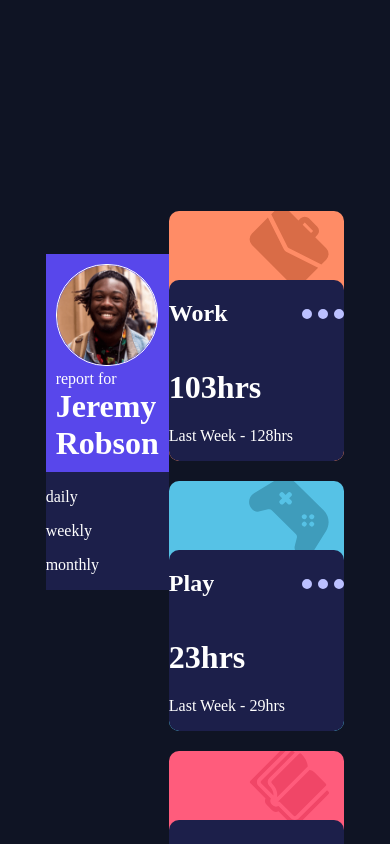
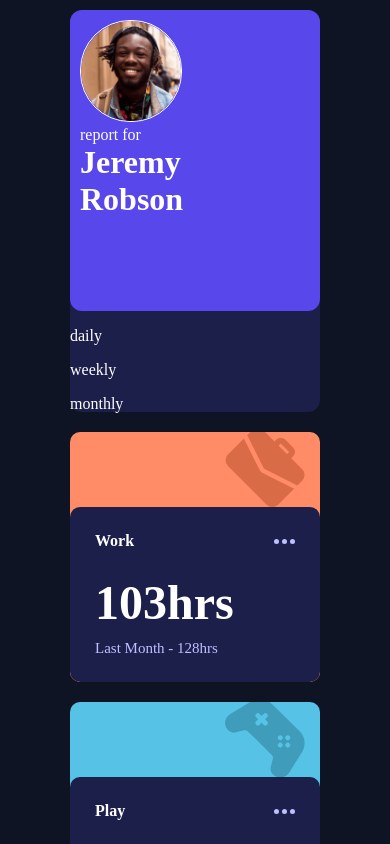
Before and after one commit to Sasfi12/timeTrackingDashboard, a React (Vite) app: page / in a window 390 px wide. Shown: the top 844 px of the page. Built offline with nearby package versions, Linux system fonts and the light colour scheme.

Commit message:
responsive ... acceptable ? , card style very similar and user card undone

```diff
--- a/src/App.css
+++ b/src/App.css
@@ -12,7 +12,7 @@ body {
             justify-content: center;
             align-items: center;
             height: 100vh;
-            flex-wrap: wrap;
+            gap: 20px;
             .cards-container {
                 width: 45%;
                 height: 50%;
@@ -26,3 +26,44 @@ body {
         }
     }
 }
+@media (max-width: 1750px) {
+    .cards-container {
+        width: 50% !important;
+    }
+}
+
+@media (max-width: 1580px) {
+    .cards-container {
+        width: 60% !important;
+    }
+}
+
+@media (max-width: 1317px) {
+    .cards-container {
+        width: 70% !important;
+    }
+}
+
+@media (max-width: 1130px) {
+    .cards-container {
+        width: 80% !important;
+    }
+}
+
+@media (max-width: 1047px) {
+    .cards-container {
+        width: 95% !important;
+    }
+}
+
+@media (max-width: 900px) {
+    body {
+        margin-top: 10px;
+    }
+    .container {
+        flex-direction: column !important;
+        .cards-container {
+            width: 100% !important;
+        }
+    }
+}
--- a/src/App.jsx
+++ b/src/App.jsx
@@ -23,9 +23,10 @@ function App() {
               key={index}
               title={e.title}
               current= {e.timeframes.monthly.current}
-              previous= {e.timeframes.monthly.previous}
+              previous= {`Month - ${e.timeframes.monthly.previous}`}
               image= {images[index]}
-              bgColor= {bgColors[index]}/>
+              bgColor= {bgColors[index]}
+              />
             )
         else if(currentlySelected == "daily")
           return (
@@ -33,9 +34,10 @@ function App() {
               key={index}
               title={e.title}
               current= {e.timeframes.daily.current}
-              previous= {e.timeframes.daily.previous}
+              previous= {`Day - ${e.timeframes.daily.previous}`}
               image= {images[index]}
-              bgColor= {bgColors[index]}/>
+              bgColor= {bgColors[index]}
+              />
             )
         else if(currentlySelected == "weekly")
           return (
@@ -43,9 +45,10 @@ function App() {
               key={index}
               title={e.title}
               current= {e.timeframes.weekly.current}
-              previous= {e.timeframes.weekly.previous}
+              previous= {`Week - ${e.timeframes.monthly.previous}`}
               image= {images[index]}
-              bgColor= {bgColors[index]}/>
+              bgColor= {bgColors[index]}
+              />
             )
       })
     )
--- a/src/components/timeframe/Timeframe.css
+++ b/src/components/timeframe/Timeframe.css
@@ -28,6 +28,9 @@
     flex-direction: column;
     justify-content: space-between;
     overflow: hidden;
+    * {
+        margin: 0;
+    }
 }
 
 
@@ -36,9 +39,14 @@
     transition: 0.2s;
     border-radius: inherit;
     z-index: 1;
+    padding: 25px;
+    display: flex;
+    flex-direction: column;
+    gap: 25px;
     &:hover {
         background-color: hsl(245, 55%, 30%);
     }
+
 }
 
 .timeframe-title {
@@ -46,7 +54,7 @@
     justify-content: space-between;
     align-items: center;
     img {
-        height: 10px;
+        height: 5px;
     }
 }
 
@@ -64,3 +72,15 @@
         top: -4px;
     }
 }
+.timeframe-previous-current {
+    display: flex;
+    flex-direction: column;
+    gap: 10px;
+    .timeframe-current {
+        font-size: 3em ;
+    }
+    .timeframe-previous {
+        font-size: 15px;
+        color: hsl(236, 100%, 87%)
+    }
+}
--- a/src/components/timeframe/Timeframe.jsx
+++ b/src/components/timeframe/Timeframe.jsx
@@ -9,10 +9,11 @@ export default function Timeframe({ title, current, previous, image, bgColor })
                 <img src={image} alt={`${title.toLowerCase()} logo`} />
             </div>
             <div className="timeframe-text-container">
-                <div className="timeframe-title"><h2>{title} </h2><img src={ellipsis} alt="ellipsis" /></div>
-
-                <h1>{current}hrs</h1>
-                <p>Last Week - {previous}hrs</p>
+                <div className="timeframe-title"><h4>{title} </h4><img src={ellipsis} alt="ellipsis" /></div>
+                <div className="timeframe-previous-current">
+                    <h1 className="timeframe-current">{current}hrs</h1>
+                    <p className="timeframe-previous">Last {previous}hrs</p>
+                </div>
             </div>
         </div>
     )
--- a/src/components/user/User.css
+++ b/src/components/user/User.css
@@ -1,14 +1,19 @@
 .user-card {
     background-color: hsl(235, 46%, 20%);
+    width: 250px;
+    height: 450px;
+    border-radius: 12px;
     .user-info {
         background-color: hsl(246, 80%, 60%);
         padding: 10px;
+        height: 70%;
+        border-radius: inherit;
         * {
             margin: 0;
         }
     }
     .choices {
-        > p {
+        p {
             cursor: pointer;
         }
     }
```
